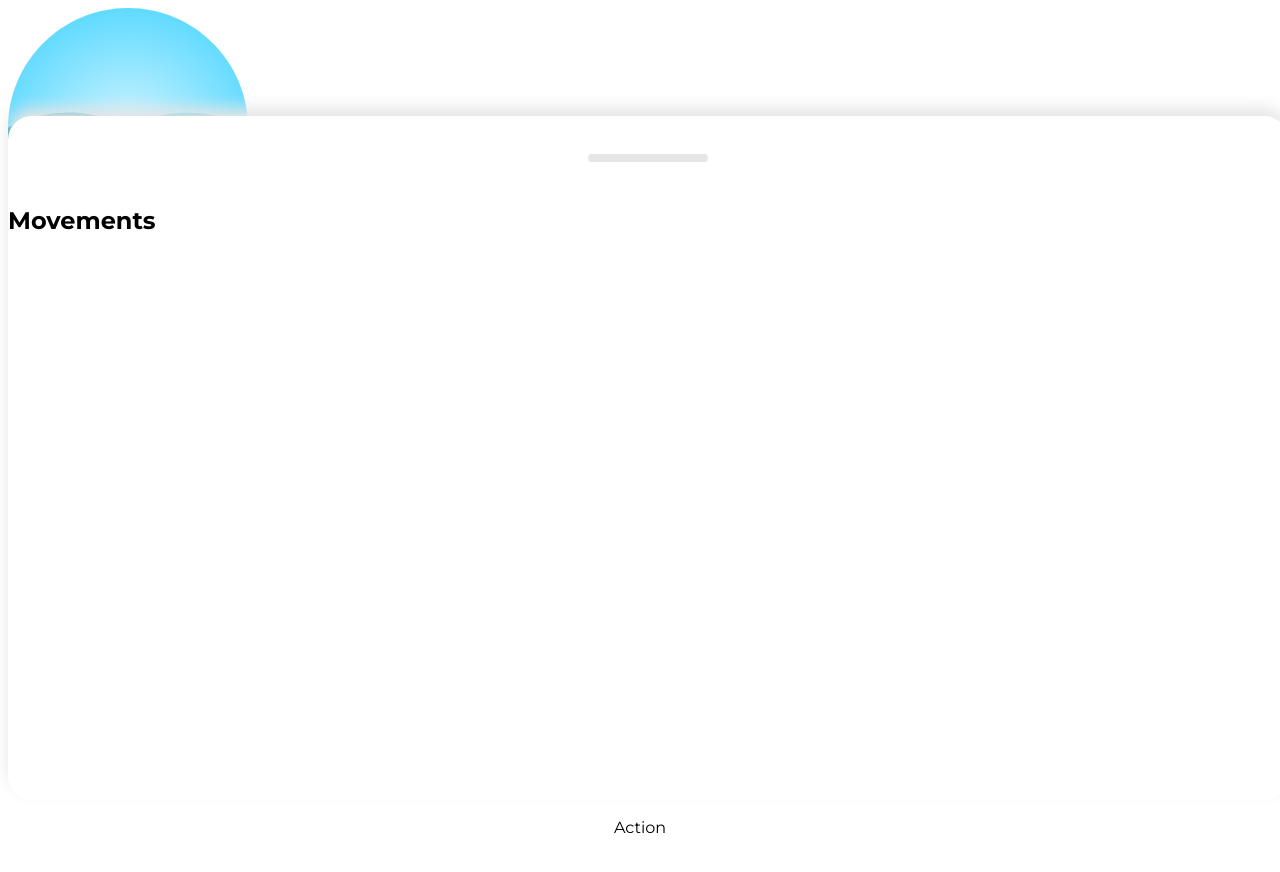
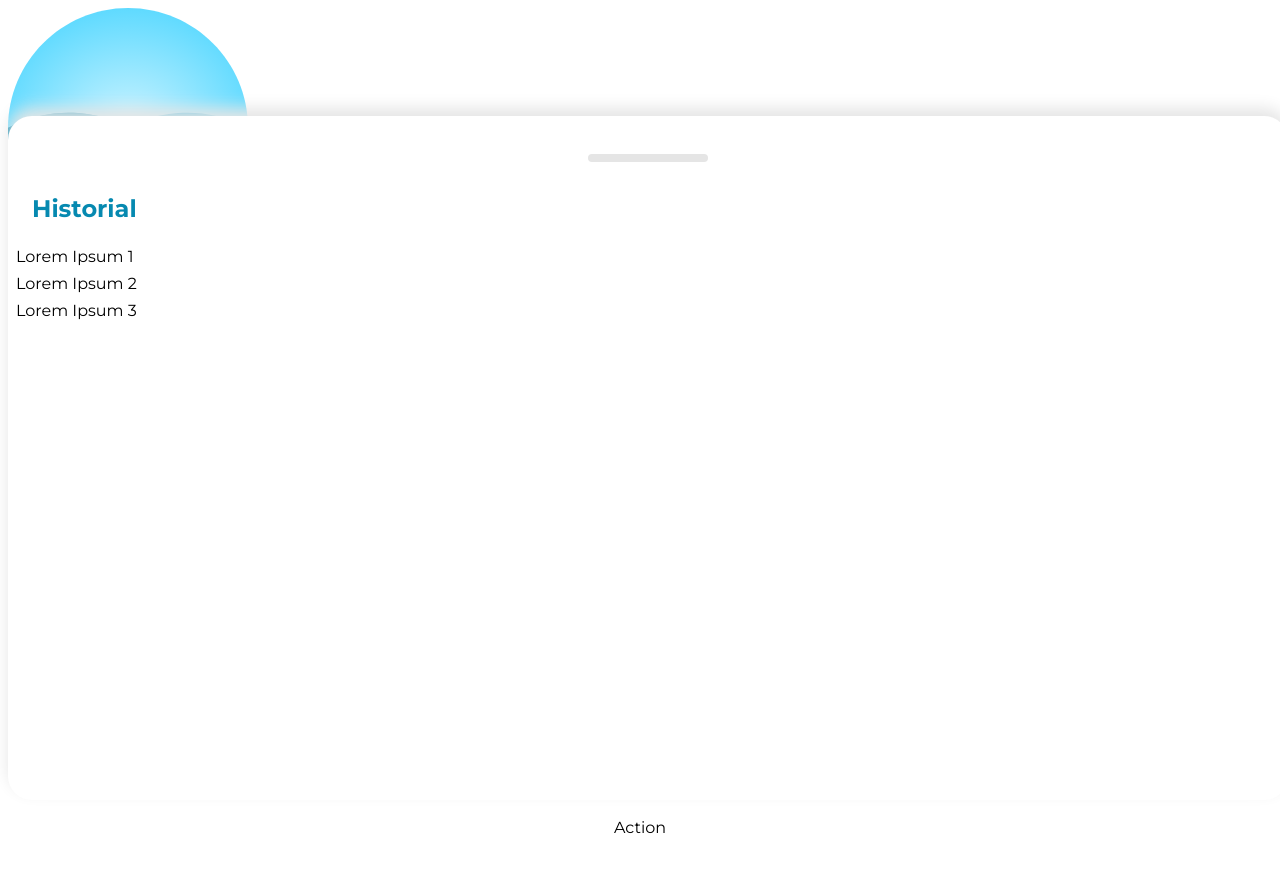
Before and after one commit to laviku/vuejs-fundamentos, a Vue app: page / in a window 1280 px wide. Both pictures are taken after a click on the element 648 px from the left and 758 px from the top of the page. Shown: the top 872 px of the page. Built offline with nearby package versions, Linux system fonts and the light colour scheme.

Commit message:
Movements index

```diff
--- a/src/components/HomePage.vue
+++ b/src/components/HomePage.vue
@@ -12,7 +12,7 @@
     </template>
 
     <template #movements>
-      <Movements />
+      <Movements :movements="movements" />
     </template>
   </LayoutComponent>
 </template>
@@ -21,7 +21,7 @@
 import LayoutComponent from "./LayoutComponent";
 import HeaderComponent from "./HeaderComponent";
 import Resume from "./Resume/Index.vue";
-import Movements from "./Resume/Movements.vue";
+import Movements from "./Movements/Index.vue";
 
 export default {
   components: {
@@ -33,6 +33,23 @@ export default {
   data() {
     return {
       amount: null,
+      movements: [
+        {
+          id: 1,
+          title: "Lorem Ipsum 1",
+          description: "Lorem Ipsum dolor sit amet",
+        },
+        {
+          id: 2,
+          title: "Lorem Ipsum 2",
+          description: "Lorem Ipsum dolor sit amet",
+        },
+        {
+          id: 3,
+          title: "Lorem Ipsum 3",
+          description: "Lorem Ipsum dolor sit amet",
+        },
+      ],
     };
   },
 };
--- /dev/null
+++ b/src/components/Movements/Index.vue
@@ -0,0 +1,48 @@
+<template>
+  <div class="movements">
+    <h2 class="title">Historial</h2>
+
+    <div class="content">
+      <Movement
+        v-for="movement in movements"
+        :key="movement.id"
+        :title="movement.title"
+      />
+    </div>
+  </div>
+</template>
+
+<script setup>
+import { toRefs, defineProps } from "vue";
+import Movement from "./Movement.vue";
+
+const props = defineProps({
+  movements: {
+    type: Array,
+    default: () => [],
+  },
+});
+
+const { movements } = toRefs(props);
+</script>
+
+<style scoped>
+.movements {
+  max-height: 100%;
+  padding: 0 8px;
+  margin-bottom: 14px;
+}
+
+.title {
+  margin: 8px 16px 24px 16px;
+  color: var(--brand-blue);
+}
+
+.content {
+  max-height: 68vh;
+  display: flex;
+  flex-direction: column;
+  gap: 8px;
+  overflow-y: scroll;
+}
+</style>
--- /dev/null
+++ b/src/components/Movements/Movement.vue
@@ -0,0 +1,14 @@
+<template>
+  <div class="movement">{{ title }}</div>
+</template>
+
+<script setup>
+import { defineProps, toRefs } from "vue";
+const props = defineProps({
+  title: {
+    type: String,
+  },
+});
+
+const { title } = toRefs(props);
+</script>
--- a/src/components/Resume/Movements.vue
+++ /dev/null
@@ -1,3 +0,0 @@
-<template>
-  <h2>Movements</h2>
-</template>
```
